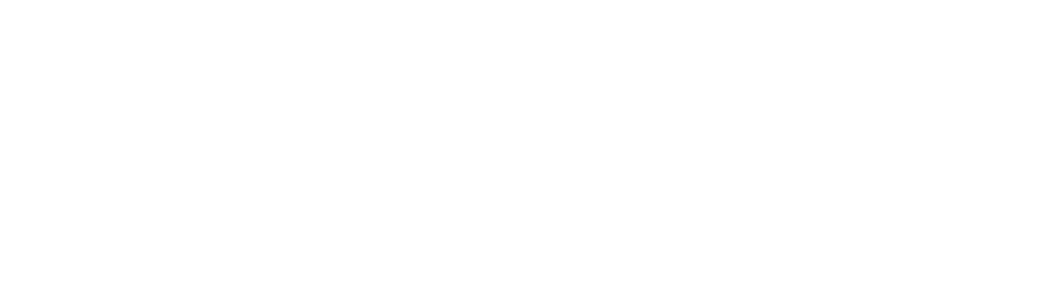
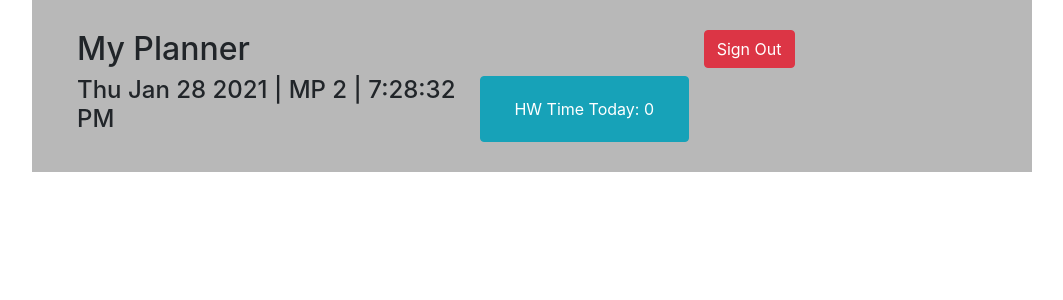
Before and after one commit to Skedu-project/skedu, a React (Create React App) app in the folder app/: page /home in a window 1280 px wide. Shown: the top 300 px of the page, without its empty margins (53-1116 px from the left). Built offline with nearby package versions, Linux system fonts and the light colour scheme; no server answers.

Commit message:
change homepage to homepage header

```diff
--- a/app/src/App.js
+++ b/app/src/App.js
@@ -1,6 +1,7 @@
 import React from 'react';
 import { BrowserRouter as Router, Route, Switch } from 'react-router-dom';
 import LoginPage from './components/login-page/LoginPage';
+import HomePageHeader from './components/HomePageHeader';
 import './App.css';
 
 class App extends React.Component {
@@ -9,7 +10,7 @@
       <Router>
         <Switch>
           <Route path='/' exact={true} component={LoginPage} />
-          {/* <Route path='/home' exact={true} component={HomePage} /> */}
+          <Route path='/home' exact={true} component={HomePageHeader} />
         </Switch>
       </Router>
     );
```
Also changed, not shown: 1 other file (tests, documents, lock files or other folders).
